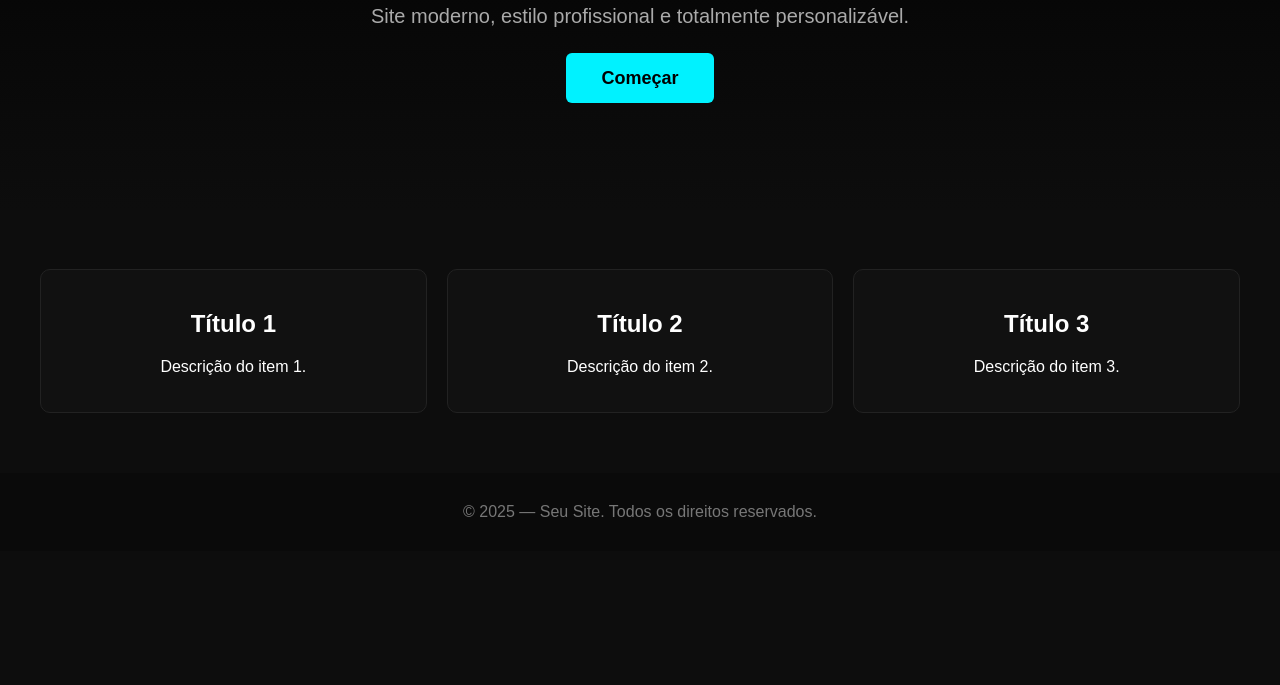
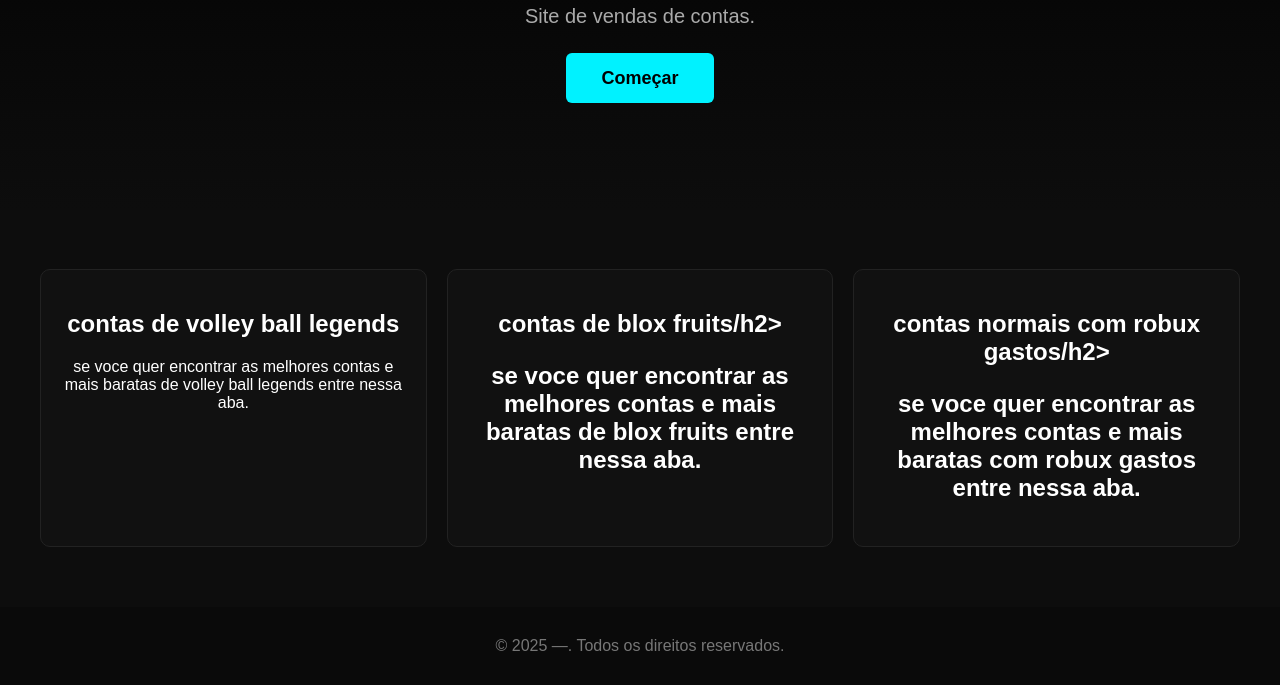
Before and after one commit to Yoshin-store/store, a plain HTML site: page index.html in a window 1280 px wide. Shown: the part 299-984 px from the top of the page. Before the commit the page ends 850 px from the top, so only its background shows below. Drawn offline with Linux system fonts and the light colour scheme.

Commit message:
Update index.html

```diff
--- a/index.html
+++ b/index.html
@@ -3,7 +3,7 @@
 <head>
 <meta charset="UTF-8" />
 <meta name="viewport" content="width=device-width, initial-scale=1.0" />
-<title>Seu Site</title>
+<title>yoshin store</title>
 <style>
     body {
         margin: 0;
@@ -86,28 +86,28 @@
     </header>
 
     <section class="hero">
-        <h1>Bem‑vindo ao meu site</h1>
-        <p>Site moderno, estilo profissional e totalmente personalizável.</p>
+        <h1>Bem‑vindo ao yoshin store</h1>
+        <p>Site de vendas de contas.</p>
         <a class="btn" href="#">Começar</a>
     </section>
 
     <section class="cards">
         <div class="card">
-            <h2>Título 1</h2>
-            <p>Descrição do item 1.</p>
+            <h2>contas de volley ball legends</h2>
+            <p>se voce quer encontrar as melhores contas e mais baratas de volley ball legends entre nessa aba.</p>
         </div>
         <div class="card">
-            <h2>Título 2</h2>
-            <p>Descrição do item 2.</p>
+            <h2>contas de blox fruits/h2>
+            <p>se voce quer encontrar as melhores contas e mais baratas de blox fruits entre nessa aba.</p>
         </div>
         <div class="card">
-            <h2>Título 3</h2>
-            <p>Descrição do item 3.</p>
+            <h2>contas normais com robux gastos/h2>
+            <p>se voce quer encontrar as melhores contas e mais baratas com robux gastos entre nessa aba.</p>
         </div>
     </section>
 
     <footer>
-        © 2025 — Seu Site. Todos os direitos reservados.
+        © 2025 —. Todos os direitos reservados.
     </footer>
 </body>
 </html>
```
